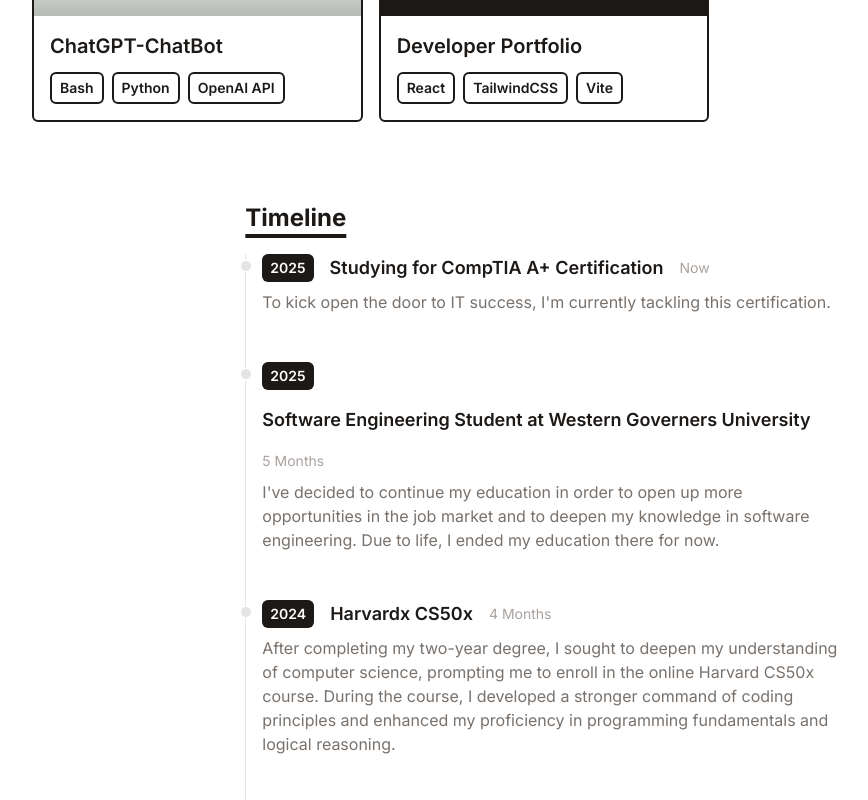
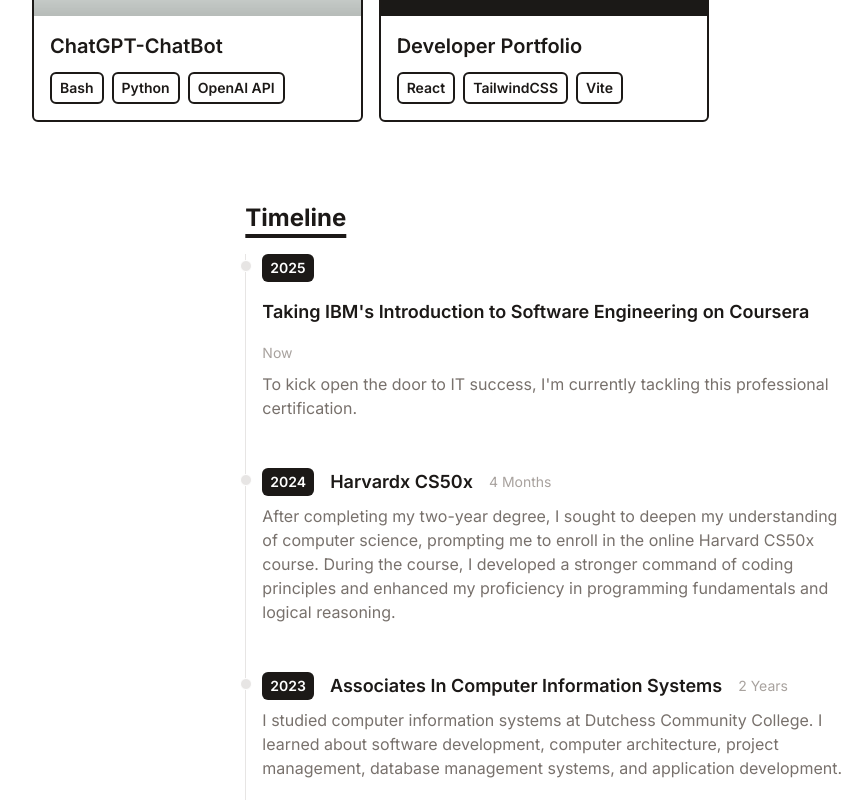
Before and after one commit to Leonardo-Gallo/portfolio, a React (Vite) app: page / in a window 1280 px wide. Shown: the part 530-1330 px from the top of the page, without its empty margins (96-964 px from the left). Built offline with nearby package versions, Linux system fonts and the light colour scheme.

Commit message:
Edit's timeline

```diff
--- a/src/components/data/timeline.js
+++ b/src/components/data/timeline.js
@@ -1,15 +1,9 @@
 export default [
     {
         year:'2025',
-        title:'Studying for CompTIA A+ Certification',
+        title:'Taking IBM\'s Introduction to Software Engineering on Coursera',
         duration:'Now',
-        details:'To kick open the door to IT success, I\'m currently tackling this certification.'
-    },
-    {
-        year:'2025',
-        title:'Software Engineering Student at Western Governers University',
-        duration:'5 Months',
-        details:'I\'ve decided to continue my education in order to open up more opportunities in the job market and to deepen my knowledge in software engineering. Due to life, I ended my education there for now.'
+        details:'To kick open the door to IT success, I\'m currently tackling this professional certification.'
     },
     {
         year:'2024',
```
